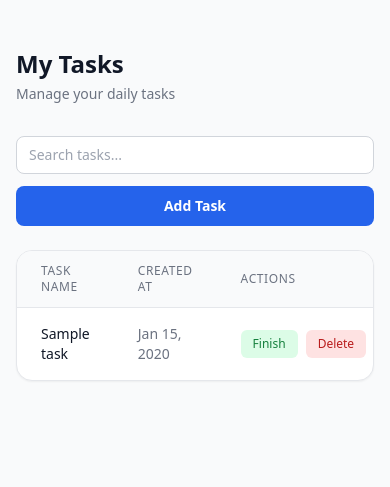
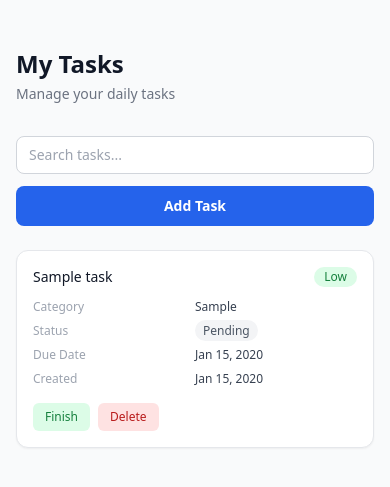
Before and after one commit to Tofik7286/TODO_LIST, a Django app: page / in a window 390 px wide. Shown: the top 487 px of the page. Run offline with Django 5.2, Linux system fonts and the light colour scheme; a user stored in the database is signed in; tables that the repository leaves empty hold one stand-in row (values such as "Sample post"); some libraries are stand-ins or nearby versions.

Commit message:
responsive design updated

```diff
--- a/todoapp/templates/todoapp/todo.html
+++ b/todoapp/templates/todoapp/todo.html
@@ -31,12 +31,46 @@
             </button>
         </div>
 
-        <!-- Tasks Table -->
-        <div class="bg-white rounded-2xl border border-gray-200 shadow-sm overflow-hidden">
+        <!-- Mobile Cards (visible below sm breakpoint) -->
+        <div class="sm:hidden space-y-3">
+            {% for task in tasks %}
+            <div class="bg-white rounded-xl border border-gray-200 shadow-sm p-4">
+                <div class="flex items-start justify-between gap-2 mb-3">
+                    <span class="text-sm font-medium text-gray-900">{{ task.title }}</span>
+                    <span class="rounded-full px-2.5 py-0.5 text-xs font-medium whitespace-nowrap {% if task.priority == 'High' %}bg-red-100 text-red-700{% elif task.priority == 'Medium' %}bg-yellow-100 text-yellow-700{% else %}bg-green-100 text-green-700{% endif %}">{{ task.priority }}</span>
+                </div>
+                <div class="grid grid-cols-2 gap-y-2 text-xs mb-4">
+                    <span class="text-gray-400">Category</span>
+                    <span class="text-gray-700">{{ task.category }}</span>
+                    <span class="text-gray-400">Status</span>
+                    <span><span class="rounded-full px-2 py-0.5 text-xs font-medium {% if task.status == 'Completed' %}bg-green-100 text-green-700{% elif task.status == 'In Progress' %}bg-blue-100 text-blue-700{% else %}bg-gray-100 text-gray-600{% endif %}">{{ task.status }}</span></span>
+                    <span class="text-gray-400">Due Date</span>
+                    <span class="text-gray-700">{{ task.due_date|date:"M d, Y" }}</span>
+                    <span class="text-gray-400">Created</span>
+                    <span class="text-gray-700">{{ task.created_at|date:"M d, Y" }}</span>
+                </div>
+                <div class="flex gap-2">
+                    <button type="button" class="rounded-md bg-green-100 px-3 py-1.5 text-xs font-medium text-green-700 hover:bg-green-200 transition-colors">Finish</button>
+                    <button type="button" class="rounded-md bg-red-100 px-3 py-1.5 text-xs font-medium text-red-700 hover:bg-red-200 transition-colors">Delete</button>
+                </div>
+            </div>
+            {% empty %}
+            <div class="bg-white rounded-xl border border-gray-200 shadow-sm px-6 py-12 text-center text-sm text-gray-400">
+                No tasks yet. Click "Add Task" to get started.
+            </div>
+            {% endfor %}
+        </div>
+
+        <!-- Desktop Table (visible from sm breakpoint up) -->
+        <div class="hidden sm:block bg-white rounded-2xl border border-gray-200 shadow-sm overflow-hidden">
             <table class="w-full text-sm">
                 <thead class="bg-gray-50 border-b border-gray-200">
                     <tr>
                         <th class="px-6 py-3 text-left text-xs font-medium text-gray-500 uppercase tracking-wider">Task Name</th>
+                        <th class="px-6 py-3 text-left text-xs font-medium text-gray-500 uppercase tracking-wider">Category</th>
+                        <th class="px-6 py-3 text-left text-xs font-medium text-gray-500 uppercase tracking-wider">Priority</th>
+                        <th class="px-6 py-3 text-left text-xs font-medium text-gray-500 uppercase tracking-wider">Status</th>
+                        <th class="px-6 py-3 text-left text-xs font-medium text-gray-500 uppercase tracking-wider">Due Date</th>
                         <th class="px-6 py-3 text-left text-xs font-medium text-gray-500 uppercase tracking-wider">Created At</th>
                         <th class="px-6 py-3 text-left text-xs font-medium text-gray-500 uppercase tracking-wider">Actions</th>
                     </tr>
@@ -45,6 +79,18 @@
                     {% for task in tasks %}
                     <tr class="hover:bg-gray-50 transition-colors">
                         <td class="px-6 py-4 text-gray-900">{{ task.title }}</td>
+                        <td class="px-6 py-4 text-gray-500">{{ task.category }}</td>
+                        <td class="px-6 py-4">
+                            <span class="rounded-full px-2.5 py-0.5 text-xs font-medium {% if task.priority == 'High' %}bg-red-100 text-red-700{% elif task.priority == 'Medium' %}bg-yellow-100 text-yellow-700{% else %}bg-green-100 text-green-700{% endif %}">
+                                {{ task.priority }}
+                            </span>
+                        </td>
+                        <td class="px-6 py-4">
+                            <span class="rounded-full px-2.5 py-0.5 text-xs font-medium {% if task.status == 'Completed' %}bg-green-100 text-green-700{% elif task.status == 'In Progress' %}bg-blue-100 text-blue-700{% else %}bg-gray-100 text-gray-600{% endif %}">
+                                {{ task.status }}
+                            </span>
+                        </td>
+                        <td class="px-6 py-4 text-gray-500">{{ task.due_date|date:"M d, Y" }}</td>
                         <td class="px-6 py-4 text-gray-500">{{ task.created_at|date:"M d, Y" }}</td>
                         <td class="px-6 py-4">
                             <div class="flex gap-2">
@@ -55,7 +101,7 @@
                     </tr>
                     {% empty %}
                     <tr>
-                        <td colspan="3" class="px-6 py-12 text-center text-sm text-gray-400">No tasks yet. Click "Add Task" to get started.</td>
+                        <td colspan="7" class="px-6 py-12 text-center text-sm text-gray-400">No tasks yet. Click "Add Task" to get started.</td>
                     </tr>
                     {% endfor %}
                 </tbody>
```
Also changed, not shown: .claude/specs/04-homepage-task-columns-display.md (added).
